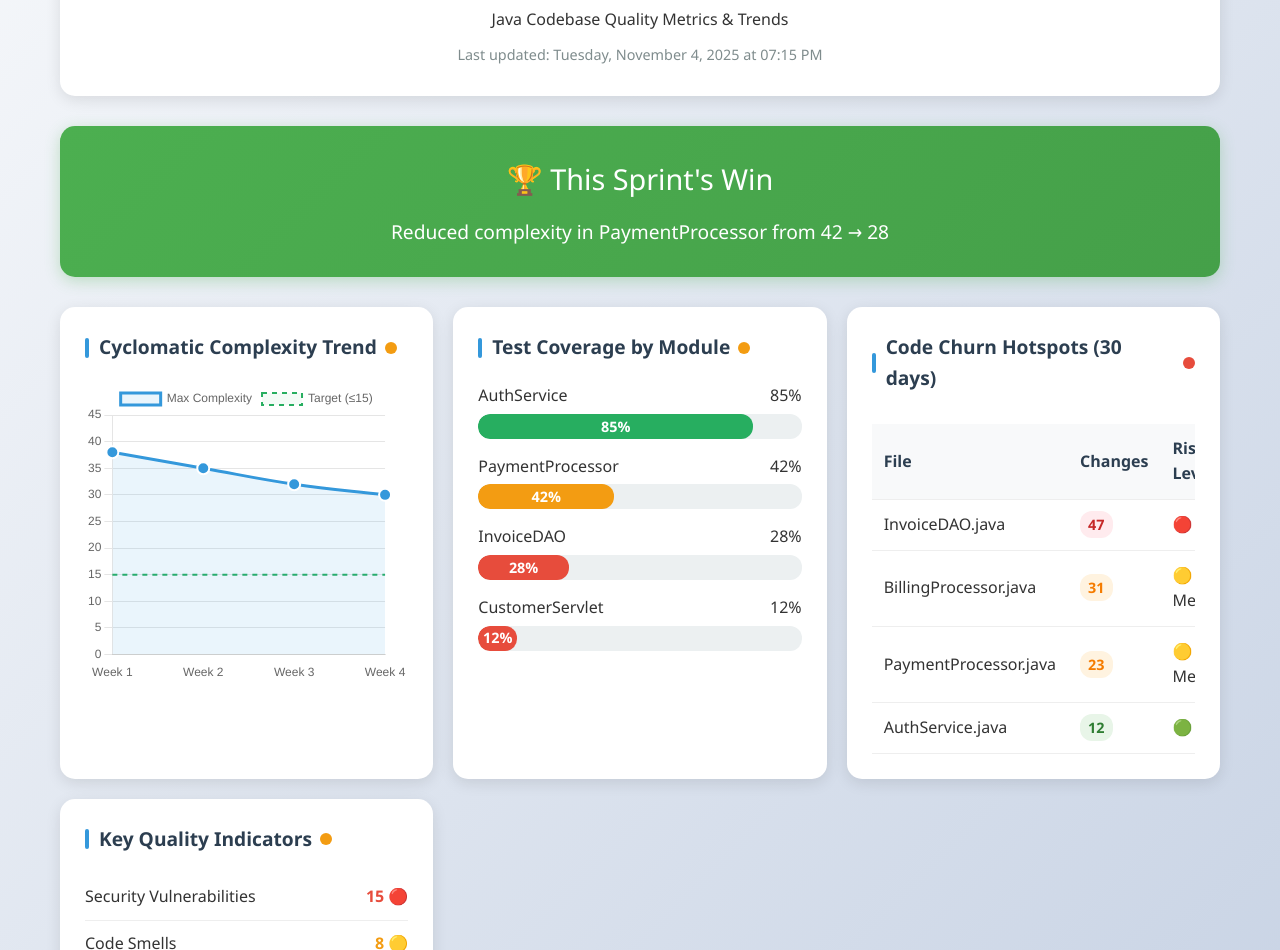
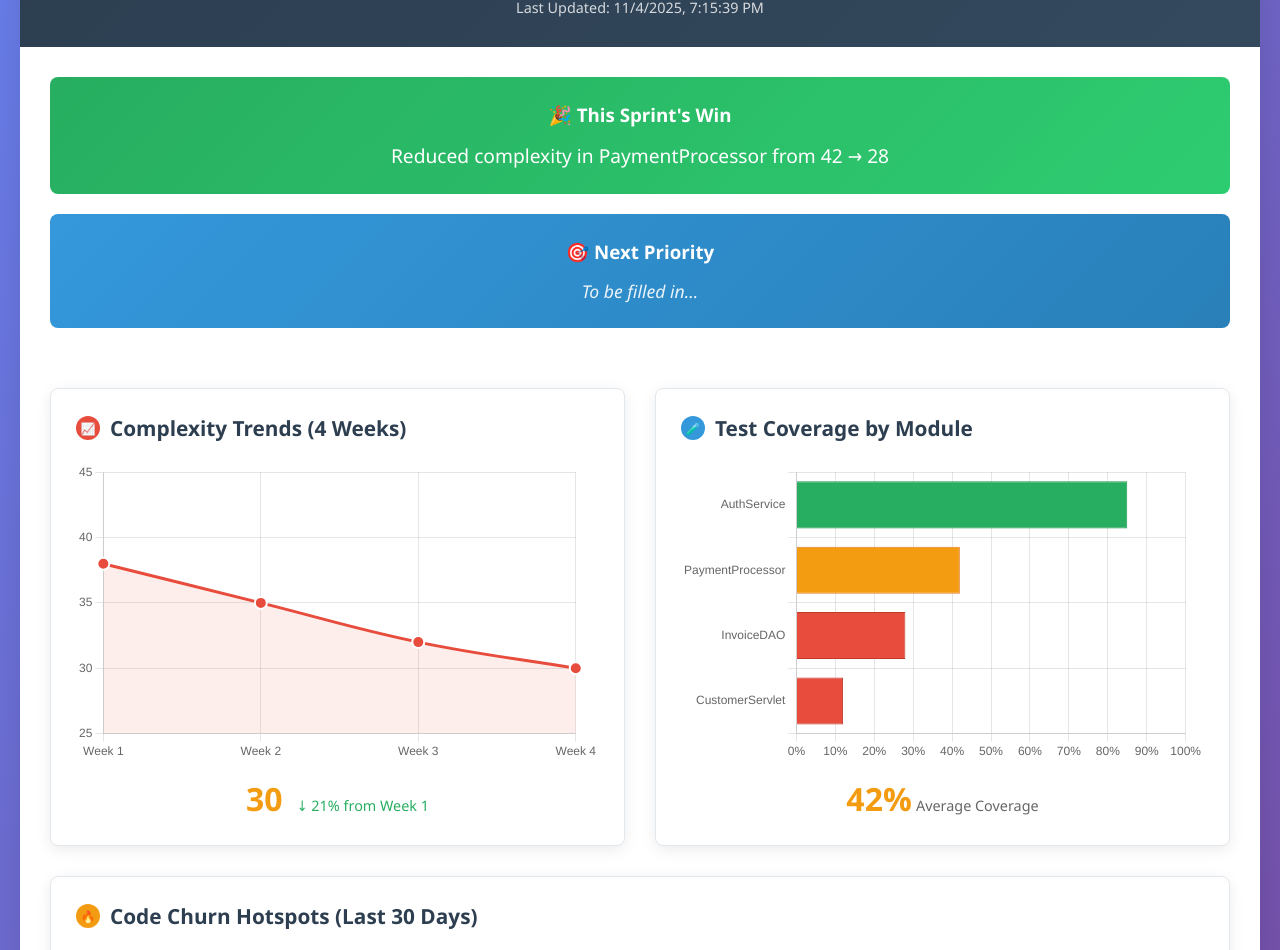
Before and after one commit to ishwarya813/code-health-dashboard, a plain HTML site: page index.html in a window 1280 px wide. Shown: the part 117-1067 px from the top of the page. Drawn offline with nearby package versions, Linux system fonts and the light colour scheme.

Commit message:
Add initial code health dashboard

```diff
--- a/index.html
+++ b/index.html
@@ -14,188 +14,183 @@
 
         body {
             font-family: 'Segoe UI', Tahoma, Geneva, Verdana, sans-serif;
-            background: linear-gradient(135deg, #f5f7fa 0%, #c3cfe2 100%);
-            color: #333;
-            line-height: 1.6;
+            background: linear-gradient(135deg, #667eea 0%, #764ba2 100%);
+            min-height: 100vh;
+            padding: 20px;
         }
 
         .container {
-            max-width: 1200px;
+            max-width: 1400px;
             margin: 0 auto;
-            padding: 20px;
+            background: white;
+            border-radius: 12px;
+            box-shadow: 0 10px 30px rgba(0, 0, 0, 0.1);
+            overflow: hidden;
         }
 
         .header {
+            background: linear-gradient(135deg, #2c3e50 0%, #34495e 100%);
+            color: white;
+            padding: 30px;
             text-align: center;
-            margin-bottom: 30px;
-            background: white;
-            padding: 30px;
-            border-radius: 15px;
-            box-shadow: 0 4px 15px rgba(0,0,0,0.1);
         }
 
         .header h1 {
-            color: #2c3e50;
             font-size: 2.5em;
             margin-bottom: 10px;
             font-weight: 300;
         }
 
         .last-updated {
-            color: #7f8c8d;
+            opacity: 0.8;
             font-size: 0.9em;
-            margin-top: 10px;
         }
 
-        .metrics-grid {
+        .dashboard-grid {
             display: grid;
-            grid-template-columns: repeat(auto-fit, minmax(350px, 1fr));
-            gap: 20px;
-            margin-bottom: 30px;
+            grid-template-columns: 1fr 1fr;
+            gap: 30px;
+            padding: 30px;
         }
 
-        .metric-card {
+        .card {
             background: white;
+            border-radius: 8px;
             padding: 25px;
-            border-radius: 15px;
-            box-shadow: 0 4px 15px rgba(0,0,0,0.1);
-            transition: transform 0.3s ease, box-shadow 0.3s ease;
+            box-shadow: 0 4px 15px rgba(0, 0, 0, 0.08);
+            border: 1px solid #e1e8ed;
         }
 
-        .metric-card:hover {
-            transform: translateY(-5px);
-            box-shadow: 0 8px 25px rgba(0,0,0,0.15);
-        }
-
-        .metric-card h3 {
+        .card h3 {
             color: #2c3e50;
             margin-bottom: 20px;
-            font-size: 1.2em;
+            font-size: 1.3em;
+            font-weight: 600;
             display: flex;
             align-items: center;
         }
 
-        .metric-card h3::before {
-            content: '';
-            width: 4px;
-            height: 20px;
-            background: #3498db;
+        .card-icon {
+            width: 24px;
+            height: 24px;
             margin-right: 10px;
-            border-radius: 2px;
+            border-radius: 50%;
+            display: inline-flex;
+            align-items: center;
+            justify-content: center;
+            font-size: 12px;
+            color: white;
         }
+
+        .complexity-icon { background: #e74c3c; }
+        .coverage-icon { background: #3498db; }
+        .churn-icon { background: #f39c12; }
+        .win-icon { background: #27ae60; }
 
         .chart-container {
             position: relative;
-            width: 100%;
             height: 300px;
+            margin-bottom: 15px;
         }
 
         .table-container {
             overflow-x: auto;
         }
 
-        .hotspots-table {
+        table {
             width: 100%;
             border-collapse: collapse;
-            margin-top: 10px;
+            margin-top: 15px;
         }
 
-        .hotspots-table th,
-        .hotspots-table td {
+        th, td {
+            padding: 12px;
             text-align: left;
-            padding: 12px;
-            border-bottom: 1px solid #eee;
+            border-bottom: 1px solid #e1e8ed;
         }
 
-        .hotspots-table th {
+        th {
             background: #f8f9fa;
             font-weight: 600;
             color: #2c3e50;
         }
 
-        .hotspots-table tr:hover {
+        tr:hover {
             background: #f8f9fa;
         }
 
-        .change-count {
-            font-weight: bold;
-            padding: 4px 8px;
-            border-radius: 12px;
-            font-size: 0.9em;
+        .status-healthy { color: #27ae60; font-weight: 600; }
+        .status-warning { color: #f39c12; font-weight: 600; }
+        .status-critical { color: #e74c3c; font-weight: 600; }
+
+        .win-section {
+            background: linear-gradient(135deg, #27ae60 0%, #2ecc71 100%);
+            color: white;
+            padding: 25px;
+            border-radius: 8px;
+            text-align: center;
+            margin-bottom: 20px;
         }
 
-        .change-high { background: #ffebee; color: #c62828; }
-        .change-medium { background: #fff3e0; color: #f57c00; }
-        .change-low { background: #e8f5e8; color: #2e7d32; }
-
-        .win-section {
-            background: linear-gradient(135deg, #4CAF50, #45a049);
+        .win-section h3 {
             color: white;
-            padding: 30px;
-            border-radius: 15px;
-            text-align: center;
-            margin-bottom: 30px;
-            box-shadow: 0 4px 15px rgba(76, 175, 80, 0.3);
+            margin-bottom: 15px;
         }
 
-        .win-section h2 {
-            font-size: 1.8em;
-            margin-bottom: 15px;
-            font-weight: 300;
-        }
-
-        .win-section .win-text {
+        .win-text {
             font-size: 1.2em;
             font-weight: 500;
         }
 
         .priority-section {
-            background: white;
+            background: linear-gradient(135deg, #3498db 0%, #2980b9 100%);
+            color: white;
             padding: 25px;
-            border-radius: 15px;
-            box-shadow: 0 4px 15px rgba(0,0,0,0.1);
-            border-left: 5px solid #e74c3c;
+            border-radius: 8px;
+            text-align: center;
         }
 
-        .priority-section h2 {
-            color: #e74c3c;
+        .priority-section h3 {
+            color: white;
             margin-bottom: 15px;
-            font-size: 1.5em;
         }
 
-        .empty-state {
-            color: #95a5a6;
+        .priority-text {
+            font-size: 1.1em;
+            opacity: 0.9;
             font-style: italic;
-            text-align: center;
-            padding: 20px;
-            background: #fafafa;
-            border-radius: 10px;
-            border: 2px dashed #ddd;
         }
 
-        .status-indicator {
-            display: inline-block;
-            width: 12px;
-            height: 12px;
-            border-radius: 50%;
-            margin-left: 8px;
+        .metric-value {
+            font-size: 2em;
+            font-weight: bold;
+            margin: 10px 0;
         }
 
-        .status-healthy { background: #27ae60; }
-        .status-warning { background: #f39c12; }
-        .status-critical { background: #e74c3c; }
+        .trend-indicator {
+            font-size: 0.9em;
+            margin-left: 10px;
+        }
+
+        .trend-up { color: #e74c3c; }
+        .trend-down { color: #27ae60; }
 
         @media (max-width: 768px) {
-            .metrics-grid {
+            .dashboard-grid {
                 grid-template-columns: 1fr;
+                padding: 15px;
             }
 
-            .container {
-                padding: 10px;
+            .header {
+                padding: 20px;
             }
 
             .header h1 {
                 font-size: 2em;
+            }
+
+            .card {
+                padding: 20px;
             }
 
             .chart-container {
@@ -203,227 +198,131 @@
             }
         }
 
-        .coverage-bar {
-            width: 100%;
-            height: 25px;
-            background: #ecf0f1;
-            border-radius: 12px;
-            overflow: hidden;
-            margin-bottom: 10px;
+        .full-width {
+            grid-column: 1 / -1;
         }
-
-        .coverage-fill {
-            height: 100%;
-            border-radius: 12px;
-            display: flex;
-            align-items: center;
-            justify-content: center;
-            color: white;
-            font-weight: bold;
-            font-size: 0.9em;
-            transition: width 0.8s ease;
-        }
-
-        .coverage-excellent { background: #27ae60; }
-        .coverage-good { background: #f39c12; }
-        .coverage-poor { background: #e74c3c; }
     </style>
 </head>
 <body>
     <div class="container">
         <div class="header">
-            <h1>🎯 Code Health Dashboard</h1>
-            <p>Java Codebase Quality Metrics & Trends</p>
-            <div class="last-updated" id="lastUpdated"></div>
+            <h1>Code Health Dashboard</h1>
+            <div class="last-updated">Last Updated: <span id="timestamp"></span></div>
         </div>
 
-        <div class="win-section">
-            <h2>🏆 This Sprint's Win</h2>
-            <div class="win-text">
-                Reduced complexity in PaymentProcessor from 42 → 28
+        <div style="padding: 30px;">
+            <div class="win-section">
+                <h3>🎉 This Sprint's Win</h3>
+                <div class="win-text">Reduced complexity in PaymentProcessor from 42 → 28</div>
+            </div>
+
+            <div class="priority-section">
+                <h3>🎯 Next Priority</h3>
+                <div class="priority-text">To be filled in...</div>
             </div>
         </div>
 
-        <div class="metrics-grid">
-            <!-- Complexity Trend Chart -->
-            <div class="metric-card">
+        <div class="dashboard-grid">
+            <!-- Complexity Trends -->
+            <div class="card">
                 <h3>
-                    Cyclomatic Complexity Trend
-                    <span class="status-indicator status-warning"></span>
+                    <span class="card-icon complexity-icon">📈</span>
+                    Complexity Trends (4 Weeks)
                 </h3>
                 <div class="chart-container">
                     <canvas id="complexityChart"></canvas>
                 </div>
+                <div style="text-align: center;">
+                    <span class="metric-value status-warning">30</span>
+                    <span class="trend-indicator trend-down">↓ 21% from Week 1</span>
+                </div>
             </div>
 
-            <!-- Test Coverage Chart -->
-            <div class="metric-card">
+            <!-- Test Coverage -->
+            <div class="card">
                 <h3>
+                    <span class="card-icon coverage-icon">🧪</span>
                     Test Coverage by Module
-                    <span class="status-indicator status-warning"></span>
                 </h3>
-                <div style="margin-top: 20px;">
-                    <div style="margin-bottom: 15px;">
-                        <div style="display: flex; justify-content: space-between; margin-bottom: 5px;">
-                            <span>AuthService</span>
-                            <span>85%</span>
-                        </div>
-                        <div class="coverage-bar">
-                            <div class="coverage-fill coverage-excellent" style="width: 85%;">85%</div>
-                        </div>
-                    </div>
-
-                    <div style="margin-bottom: 15px;">
-                        <div style="display: flex; justify-content: space-between; margin-bottom: 5px;">
-                            <span>PaymentProcessor</span>
-                            <span>42%</span>
-                        </div>
-                        <div class="coverage-bar">
-                            <div class="coverage-fill coverage-good" style="width: 42%;">42%</div>
-                        </div>
-                    </div>
-
-                    <div style="margin-bottom: 15px;">
-                        <div style="display: flex; justify-content: space-between; margin-bottom: 5px;">
-                            <span>InvoiceDAO</span>
-                            <span>28%</span>
-                        </div>
-                        <div class="coverage-bar">
-                            <div class="coverage-fill coverage-poor" style="width: 28%;">28%</div>
-                        </div>
-                    </div>
-
-                    <div style="margin-bottom: 15px;">
-                        <div style="display: flex; justify-content: space-between; margin-bottom: 5px;">
-                            <span>CustomerServlet</span>
-                            <span>12%</span>
-                        </div>
-                        <div class="coverage-bar">
-                            <div class="coverage-fill coverage-poor" style="width: 12%;">12%</div>
-                        </div>
-                    </div>
+                <div class="chart-container">
+                    <canvas id="coverageChart"></canvas>
+                </div>
+                <div style="text-align: center;">
+                    <span class="metric-value status-warning">42%</span>
+                    <span style="font-size: 0.9em; color: #666;">Average Coverage</span>
                 </div>
             </div>
 
             <!-- Code Churn Hotspots -->
-            <div class="metric-card">
+            <div class="card full-width">
                 <h3>
-                    Code Churn Hotspots (30 days)
-                    <span class="status-indicator status-critical"></span>
+                    <span class="card-icon churn-icon">🔥</span>
+                    Code Churn Hotspots (Last 30 Days)
                 </h3>
                 <div class="table-container">
-                    <table class="hotspots-table">
+                    <table>
                         <thead>
                             <tr>
                                 <th>File</th>
                                 <th>Changes</th>
+                                <th>Status</th>
                                 <th>Risk Level</th>
                             </tr>
                         </thead>
                         <tbody>
                             <tr>
                                 <td>InvoiceDAO.java</td>
-                                <td><span class="change-count change-high">47</span></td>
-                                <td>🔴 High</td>
+                                <td>47</td>
+                                <td><span class="status-critical">High Activity</span></td>
+                                <td><span class="status-critical">Critical</span></td>
                             </tr>
                             <tr>
                                 <td>BillingProcessor.java</td>
-                                <td><span class="change-count change-medium">31</span></td>
-                                <td>🟡 Medium</td>
+                                <td>31</td>
+                                <td><span class="status-warning">Moderate Activity</span></td>
+                                <td><span class="status-warning">Watch</span></td>
                             </tr>
                             <tr>
                                 <td>PaymentProcessor.java</td>
-                                <td><span class="change-count change-medium">23</span></td>
-                                <td>🟡 Medium</td>
+                                <td>23</td>
+                                <td><span class="status-warning">Moderate Activity</span></td>
+                                <td><span class="status-warning">Watch</span></td>
                             </tr>
                             <tr>
                                 <td>AuthService.java</td>
-                                <td><span class="change-count change-low">12</span></td>
-                                <td>🟢 Low</td>
+                                <td>12</td>
+                                <td><span class="status-healthy">Low Activity</span></td>
+                                <td><span class="status-healthy">Healthy</span></td>
                             </tr>
                         </tbody>
                     </table>
                 </div>
             </div>
-
-            <!-- Summary Metrics -->
-            <div class="metric-card">
-                <h3>
-                    Key Quality Indicators
-                    <span class="status-indicator status-warning"></span>
-                </h3>
-                <div style="margin-top: 20px;">
-                    <div style="display: flex; justify-content: space-between; padding: 10px 0; border-bottom: 1px solid #eee;">
-                        <span>Security Vulnerabilities</span>
-                        <span style="color: #e74c3c; font-weight: bold;">15 🔴</span>
-                    </div>
-                    <div style="display: flex; justify-content: space-between; padding: 10px 0; border-bottom: 1px solid #eee;">
-                        <span>Code Smells</span>
-                        <span style="color: #f39c12; font-weight: bold;">8 🟡</span>
-                    </div>
-                    <div style="display: flex; justify-content: space-between; padding: 10px 0; border-bottom: 1px solid #eee;">
-                        <span>Technical Debt Ratio</span>
-                        <span style="color: #f39c12; font-weight: bold;">23% 🟡</span>
-                    </div>
-                    <div style="display: flex; justify-content: space-between; padding: 10px 0;">
-                        <span>Maintainability Index</span>
-                        <span style="color: #27ae60; font-weight: bold;">68/100 🟢</span>
-                    </div>
-                </div>
-            </div>
-        </div>
-
-        <div class="priority-section">
-            <h2>🎯 Next Priority</h2>
-            <div class="empty-state">
-                Priority items will be added here based on sprint planning and team discussion.
-                <br><br>
-                <em>Suggested focus areas: Security vulnerabilities, Test coverage for critical paths</em>
-            </div>
         </div>
     </div>
 
     <script>
-        // Update timestamp
-        document.getElementById('lastUpdated').textContent =
-            `Last updated: ${new Date().toLocaleString('en-US', {
-                weekday: 'long',
-                year: 'numeric',
-                month: 'long',
-                day: 'numeric',
-                hour: '2-digit',
-                minute: '2-digit'
-            })}`;
+        // Set current timestamp
+        document.getElementById('timestamp').textContent = new Date().toLocaleString();
 
-        // Complexity Trend Chart
+        // Complexity Trends Chart
         const complexityCtx = document.getElementById('complexityChart').getContext('2d');
         new Chart(complexityCtx, {
             type: 'line',
             data: {
                 labels: ['Week 1', 'Week 2', 'Week 3', 'Week 4'],
                 datasets: [{
-                    label: 'Max Complexity',
+                    label: 'Cyclomatic Complexity',
                     data: [38, 35, 32, 30],
-                    borderColor: '#3498db',
-                    backgroundColor: 'rgba(52, 152, 219, 0.1)',
+                    borderColor: '#e74c3c',
+                    backgroundColor: 'rgba(231, 76, 60, 0.1)',
                     borderWidth: 3,
                     fill: true,
                     tension: 0.4,
-                    pointBackgroundColor: '#3498db',
+                    pointBackgroundColor: '#e74c3c',
                     pointBorderColor: '#fff',
                     pointBorderWidth: 2,
-                    pointRadius: 6,
-                    pointHoverRadius: 8
-                }, {
-                    label: 'Target (≤15)',
-                    data: [15, 15, 15, 15],
-                    borderColor: '#27ae60',
-                    backgroundColor: 'rgba(39, 174, 96, 0.05)',
-                    borderWidth: 2,
-                    borderDash: [5, 5],
-                    fill: false,
-                    pointRadius: 0,
-                    pointHoverRadius: 0
+                    pointRadius: 6
                 }]
             },
             options: {
@@ -431,16 +330,16 @@
                 maintainAspectRatio: false,
                 plugins: {
                     legend: {
-                        display: true,
-                        position: 'top'
+                        display: false
                     }
                 },
                 scales: {
                     y: {
-                        beginAtZero: true,
+                        beginAtZero: false,
+                        min: 25,
                         max: 45,
                         grid: {
-                            color: 'rgba(0,0,0,0.1)'
+                            color: 'rgba(0, 0, 0, 0.1)'
                         },
                         ticks: {
                             color: '#666'
@@ -448,31 +347,74 @@
                     },
                     x: {
                         grid: {
-                            display: false
+                            color: 'rgba(0, 0, 0, 0.1)'
                         },
                         ticks: {
                             color: '#666'
                         }
                     }
+                }
+            }
+        });
+
+        // Test Coverage Chart
+        const coverageCtx = document.getElementById('coverageChart').getContext('2d');
+        new Chart(coverageCtx, {
+            type: 'bar',
+            data: {
+                labels: ['AuthService', 'PaymentProcessor', 'InvoiceDAO', 'CustomerServlet'],
+                datasets: [{
+                    label: 'Test Coverage %',
+                    data: [85, 42, 28, 12],
+                    backgroundColor: [
+                        '#27ae60', // Green for good coverage
+                        '#f39c12', // Orange for moderate coverage
+                        '#e74c3c', // Red for poor coverage
+                        '#e74c3c'  // Red for poor coverage
+                    ],
+                    borderColor: [
+                        '#219a52',
+                        '#e67e22',
+                        '#c0392b',
+                        '#c0392b'
+                    ],
+                    borderWidth: 1
+                }]
+            },
+            options: {
+                responsive: true,
+                maintainAspectRatio: false,
+                indexAxis: 'y',
+                plugins: {
+                    legend: {
+                        display: false
+                    }
                 },
-                elements: {
-                    point: {
-                        hoverBackgroundColor: '#fff'
+                scales: {
+                    x: {
+                        beginAtZero: true,
+                        max: 100,
+                        grid: {
+                            color: 'rgba(0, 0, 0, 0.1)'
+                        },
+                        ticks: {
+                            color: '#666',
+                            callback: function(value) {
+                                return value + '%';
+                            }
+                        }
+                    },
+                    y: {
+                        grid: {
+                            color: 'rgba(0, 0, 0, 0.1)'
+                        },
+                        ticks: {
+                            color: '#666'
+                        }
                     }
                 }
             }
         });
-
-        // Animate coverage bars on load
-        setTimeout(() => {
-            document.querySelectorAll('.coverage-fill').forEach(bar => {
-                const width = bar.style.width;
-                bar.style.width = '0%';
-                setTimeout(() => {
-                    bar.style.width = width;
-                }, 100);
-            });
-        }, 500);
     </script>
 </body>
 </html>
```
